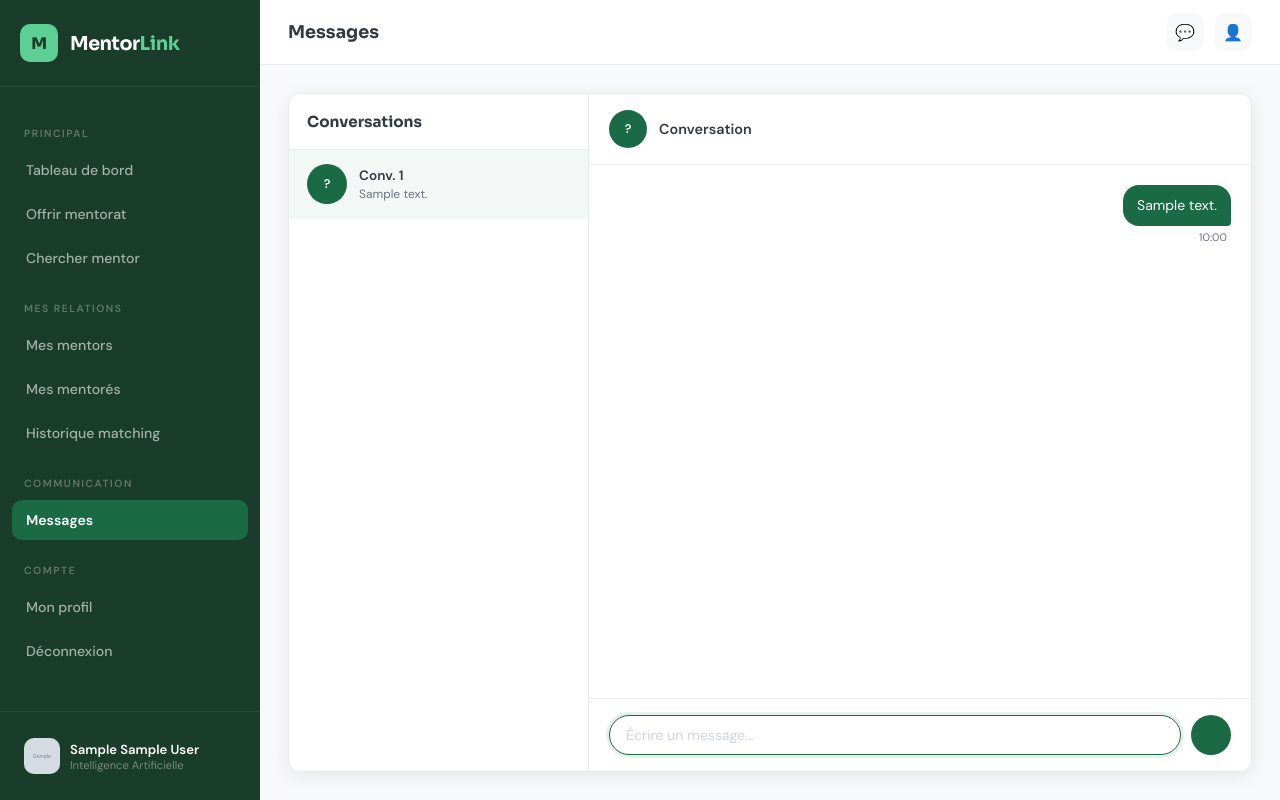
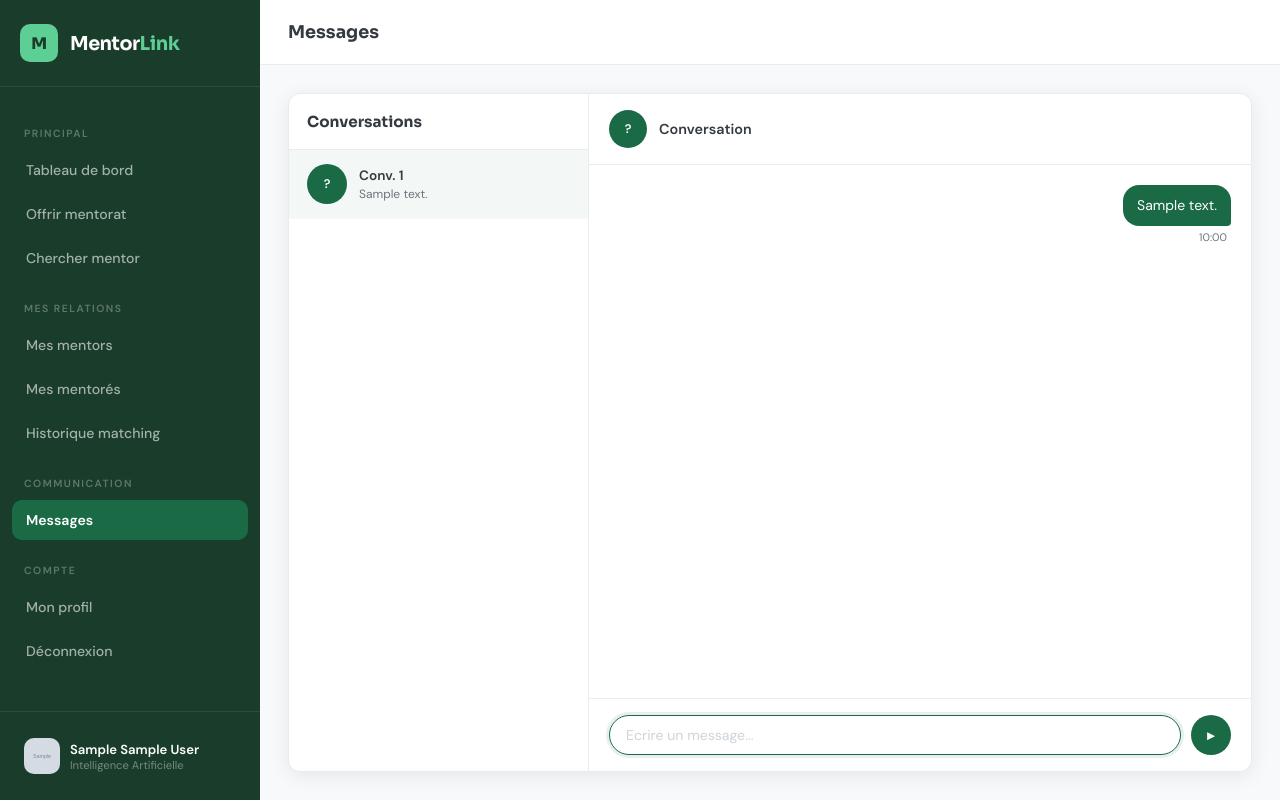
Before and after one commit to edahjeandedieu404-byte/mentorlink-test, a Django app: page /messaging/conversation/1/ in a window 1280 px wide. Run offline with Django 5.2, Linux system fonts and the light colour scheme; a user stored in the database is signed in; tables that the repository leaves empty hold one stand-in row (values such as "Sample post"); grey boxes marked "Sample" are stand-in pictures.

Commit message:
fix: bouton envoyer messagerie + suppression icones topbar

```diff
--- a/templates/base.html
+++ b/templates/base.html
@@ -101,17 +101,7 @@
         <header class="topbar">
             <button class="sidebar-toggle">&#9776;</button>
             <h1 class="topbar-title">{% block page_title %}MentorLink{% endblock %}</h1>
-            <div class="topbar-actions">
-                <a href="{% url 'liste_conversations' %}" class="btn-icon" style="position:relative;">
-                    &#128172;
-                    {% if non_lus_total and non_lus_total > 0 %}
-                    <span style="position:absolute;top:-4px;right:-4px;background:var(--accent);color:white;font-size:0.6rem;font-weight:700;width:16px;height:16px;border-radius:50%;display:flex;align-items:center;justify-content:center;">
-                        {{ non_lus_total }}
-                    </span>
-                    {% endif %}
-                </a>
-                <a href="{% url 'profil' %}" class="btn-icon">&#128100;</a>
-            </div>
+            <div class="topbar-actions"></div>
         </header>
 
         <!-- ALERTS -->
--- a/templates/messaging/conversation.html
+++ b/templates/messaging/conversation.html
@@ -1,14 +1,10 @@
 {% extends "base.html" %}
 {% block title %}Conversation{% endblock %}
 {% block page_title %}Messages{% endblock %}
-
 {% block content %}
 <div class="chat-container">
-
-    <!-- Sidebar conversations -->
     <div class="chat-sidebar">
         <div class="chat-sidebar-header">
-
             Conversations
         </div>
         <div style="overflow-y:auto;flex:1;">
@@ -31,7 +27,6 @@
         </div>
     </div>
 
-    <!-- Zone de chat principale -->
     <div class="chat-main">
         <div class="chat-header">
             <div class="avatar-placeholder" style="width:38px;height:38px;border-radius:50%;font-size:0.78rem;">
@@ -49,7 +44,6 @@
             </div>
         </div>
 
-        <!-- Messages -->
         <div class="chat-messages" id="chat-messages">
             {% if messages %}
                 {% for msg in messages %}
@@ -60,26 +54,21 @@
                 {% endfor %}
             {% else %}
                 <div style="text-align:center;color:var(--gray-600);margin-top:60px;">
-
                     <p style="font-size:0.85rem;">Commencez la conversation !</p>
                 </div>
             {% endif %}
         </div>
 
-        <!-- Input message -->
         <div class="chat-input">
             <form method="post" style="display:flex;gap:10px;width:100%;align-items:center;">
                 {% csrf_token %}
                 <input type="text" name="contenu"
-                       placeholder="Écrire un message..."
+                       placeholder="Ecrire un message..."
                        autocomplete="off" autofocus required>
-                <button type="submit" class="send-btn">
-
-                </button>
+              <button type="submit" class="send-btn">&#9658;</button>
             </form>
         </div>
     </div>
-
 </div>
 {% endblock %}
 
```
